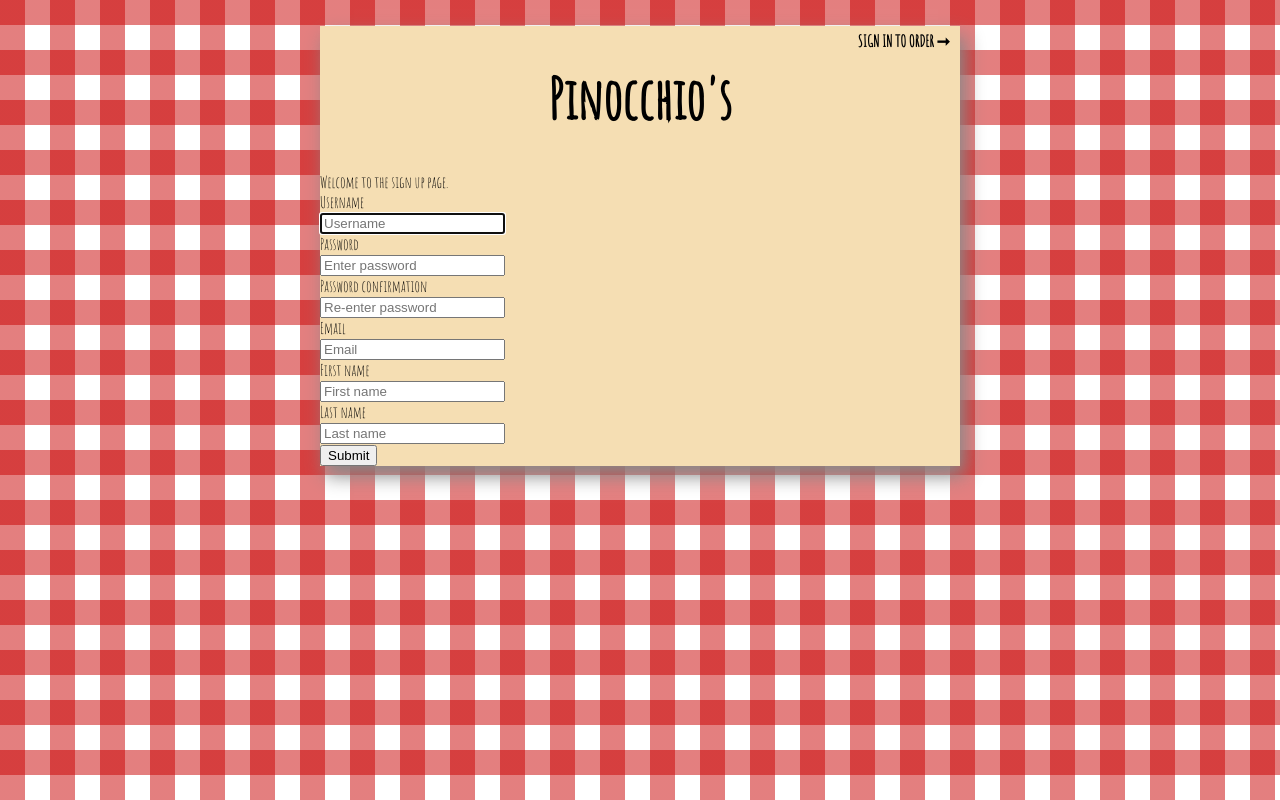
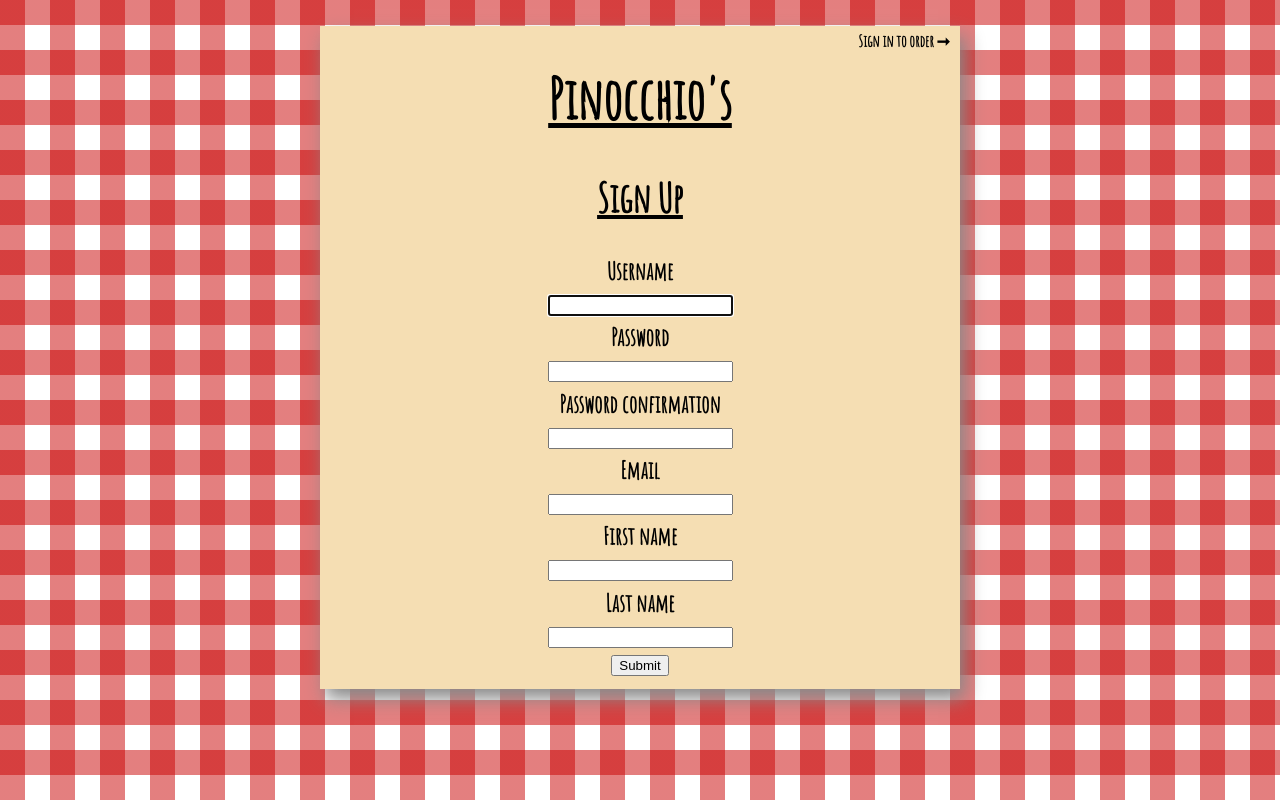
Before and after one commit to danialgagne/project3, a Django app: page /sign_up in a window 1280 px wide. Run offline with Django 3.2, Linux system fonts and the light colour scheme.

Commit message:
add basic styles to /sign_up and clean up some css

```diff
--- a/orders/forms.py
+++ b/orders/forms.py
@@ -8,15 +8,6 @@ class UserCreationForm(UserCreationForm):
     email = forms.EmailField(required=True)
     first_name = forms.CharField(max_length=64, required=True)
     last_name = forms.CharField(max_length=64, required=True)
-
-    def __init__(self, *args, **kwargs):
-        super(UserCreationForm, self).__init__(*args, **kwargs)
-        self.fields['username'].widget.attrs['placeholder'] = 'Username'
-        self.fields['email'].widget.attrs['placeholder'] = 'Email'
-        self.fields['password1'].widget.attrs['placeholder'] = 'Enter password'
-        self.fields['password2'].widget.attrs['placeholder'] = 'Re-enter password'
-        self.fields['first_name'].widget.attrs['placeholder'] = 'First name'
-        self.fields['last_name'].widget.attrs['placeholder'] = 'Last name'
 
     class Meta:
         model = User
--- a/orders/static/orders/styles.css
+++ b/orders/static/orders/styles.css
@@ -30,11 +30,14 @@ ul {
   background-color: wheat;
   box-shadow: 5px 10px 18px #888888;
   margin-bottom: 2%;
-  margin-top: 2%; }
+  margin-top: 2%;
+  padding-bottom: 1%; }
 
 .title {
   text-align: center;
   font-size: 3.5em; }
+  .title a {
+    color: black; }
 
 .dropdown {
   position: relative;
@@ -64,13 +67,10 @@ ul {
 .nav-secondary .dropdown-content {
   right: 0; }
 
-.upper {
-  text-transform: uppercase; }
-
 .dropdown-content a {
   color: #4b4ba3; }
 
-.menu-items {
+.main-content {
   text-align: center; }
 
 .menu-category {
@@ -81,4 +81,9 @@ ul {
   margin-right: auto;
   font-size: 1.5em; }
 
+.form-item {
+  margin: 1%;
+  font-weight: bold;
+  font-size: 1.5em; }
+
 /*# sourceMappingURL=styles.css.map */
--- a/orders/static/orders/styles.scss
+++ b/orders/static/orders/styles.scss
@@ -41,11 +41,15 @@ ul {
     box-shadow: 5px 10px 18px #888888;
     margin-bottom: 2%;
     margin-top: 2%;
+    padding-bottom: 1%;
 }
 
 .title {
     text-align: center;
     font-size: 3.5em;
+    a {
+        color: black;
+    }
 }
 
 .dropdown {
@@ -84,17 +88,13 @@ ul {
     }
 }
 
-.upper {
-    text-transform: uppercase;
-}
-
 .dropdown-content {
     a {
         color: rgb(75, 75, 163);
     }
 }
 
-.menu-items {
+.main-content {
     text-align: center;
 }
 
@@ -107,3 +107,9 @@ ul {
     margin-right: auto;
     font-size: 1.5em;
 }
+
+.form-item {
+    margin: 1%;
+    font-weight: bold;
+    font-size: 1.5em;
+}
--- a/orders/templates/orders/base.html
+++ b/orders/templates/orders/base.html
@@ -4,10 +4,11 @@
     <head>
         <title>{% block title %}{% endblock %}Pinnochio’s Pizza & Subs</title>
 
+        <link rel="stylesheet" href="https://fonts.googleapis.com/css?family=Amatic+SC">
+
         {% load static %}
         <link rel="shortcut icon" type="image/png" href="{% static 'orders/favicon.ico' %}"/>
         <link rel="stylesheet" href="{% static 'orders/styles.css' %}">
-        <link rel="stylesheet" href="https://fonts.googleapis.com/css?family=Amatic+SC">
     </head>
     <body>
         <div class="menu">
@@ -15,14 +16,14 @@
                 <ul>
                     {% if request.user.is_authenticated %}
                         <li class="dropdown nav-secondary">
-                            <span class="upper">{{ request.user.username }}</span>
+                            <span>{{ request.user.username }} &#8744;</span>
                             <div class="dropdown-content">
                                 <a class="dropdown-link" href="{% url 'log_out' %}">Log out</a>
                             </div>
                         </li>
                     {% else %}
                         <li class="dropdown nav-secondary">
-                            <span class="upper">Sign in to order &#10142;</span>
+                            <span>Sign in to order &#10142;</span>
                             <div class="dropdown-content">
                                 <form action="{% url 'sign_in' %}" method="post">
                                     {% csrf_token %}
@@ -35,7 +36,7 @@
                     {% endif %}
                 </ul>
             </nav>
-            <h1 class="title">Pinocchio's</h1>
+            <h1 class="title"><a href="{% url 'index' %}">Pinocchio's</a></h1>
             {% block body %}
             {% endblock %}
         </div>
--- a/orders/templates/orders/index.html
+++ b/orders/templates/orders/index.html
@@ -1,7 +1,7 @@
 {% extends "orders/base.html" %}
 
 {% block body %}
-    <div class="menu-items">
+    <div class="main-content">
         <h2 class="nav-primary">Menu</h1>
         {% for category in categories %}
             <h3 class="menu-category">{{ category.name }}</h3>
--- a/orders/templates/orders/sign_up.html
+++ b/orders/templates/orders/sign_up.html
@@ -3,21 +3,18 @@
 {% block title %}Sign Up - {% endblock %}
 
 {% block body %}
-    Welcome to the sign up page.
-    <form action="{% url 'sign_up' %}" method="post">
-        {% csrf_token %}
-        {{ sign_up_form.username.label }}<br>
-        {{ sign_up_form.username }}<br>
-        {{ sign_up_form.password1.label }}<br>
-        {{ sign_up_form.password1 }}<br>
-        {{ sign_up_form.password2.label }}<br>
-        {{ sign_up_form.password2 }}<br>
-        {{ sign_up_form.email.label }}<br>
-        {{ sign_up_form.email }}<br>
-        {{ sign_up_form.first_name.label }}<br>
-        {{ sign_up_form.first_name }}<br>
-        {{ sign_up_form.last_name.label }}<br>
-        {{ sign_up_form.last_name }}<br>
-        <input type="submit" value="Submit">
-    </form>
+    <div class="main-content">
+        <h2 class="nav-primary">Sign Up</h2>
+        <form action="{% url 'sign_up' %}" method="post">
+            {% csrf_token %}
+            {% for field in sign_up_form %}
+                <div class="form-item">
+                    <label>{{field.label }}</label>
+                    <br>
+                    {{ field }}
+                </div>
+            {% endfor %}
+            <input type="submit" value="Submit">
+        </form>
+    </div>
 {% endblock %}
--- a/orders/views.py
+++ b/orders/views.py
@@ -34,13 +34,13 @@ def sign_up(request):
             user = form.save()
             login(request, user)
             return redirect("index")
-    else:
-        sign_in_form = AuthenticationForm()
-        sign_up_form = UserCreationForm()
-        context = {
-            'sign_in_form': sign_in_form,
-            'sign_up_form': sign_up_form
-        }
+
+    sign_in_form = AuthenticationForm()
+    sign_up_form = UserCreationForm(auto_id="sign_up_%s")
+    context = {
+        'sign_in_form': sign_in_form,
+        'sign_up_form': sign_up_form
+    }
     return render(request, "orders/sign_up.html", context)
 
 def sign_in(request):
```
Also changed, not shown: 1 other file.
